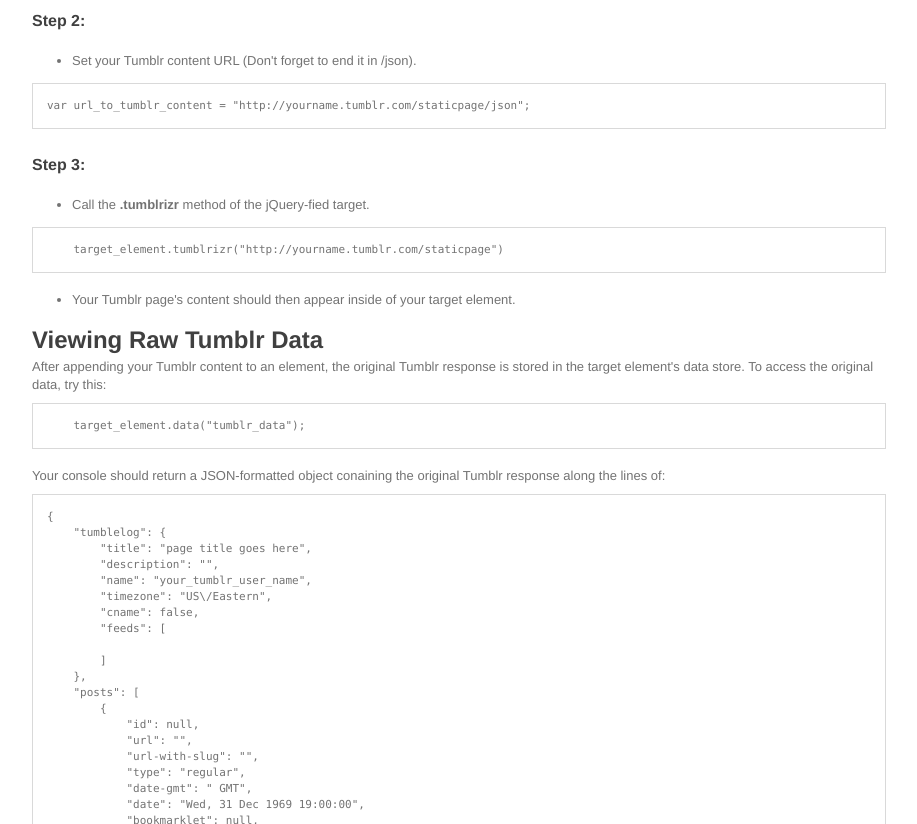
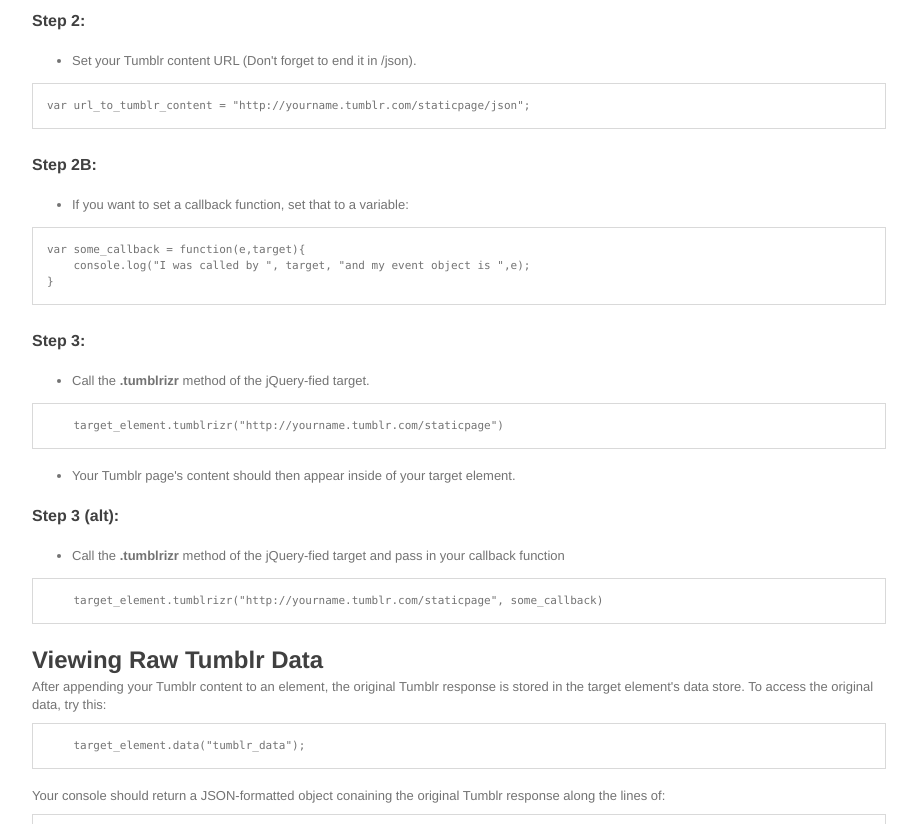
Before and after one commit to omardelarosa/tumblrizr, a plain HTML site: page index.html in a window 1280 px wide. Shown: the part 358-1182 px from the top of the page, without its empty margins (181-1098 px from the left). Drawn offline with Linux system fonts and the light colour scheme.

Commit message:
documentation updates

```diff
--- a/index.html
+++ b/index.html
@@ -186,6 +186,18 @@
 <pre><code>var url_to_tumblr_content = "http://yourname.tumblr.com/staticpage/json";
 </code></pre>
 
+<h4>Step 2B:</h4>
+
+<ul>
+<li>If you want to set a callback function, set that to a variable:</li>
+</ul>
+
+
+<pre><code>var some_callback = function(e,target){
+    console.log("I was called by ", target, "and my event object is ",e);
+}
+</code></pre>
+
 <h4>Step 3:</h4>
 
 <ul>
@@ -200,6 +212,16 @@
 <li>Your Tumblr page's content should then appear inside of your target element.</li>
 </ul>
 
+
+<h4>Step 3 (alt):</h4>
+
+<ul>
+<li>Call the <strong>.tumblrizr</strong> method of the jQuery-fied target and pass in your callback function</li>
+</ul>
+
+
+<pre><code>    target_element.tumblrizr("http://yourname.tumblr.com/staticpage", some_callback)
+</code></pre>
 
 <h2>Viewing Raw Tumblr Data</h2>
 
--- a/tumblrizr.js
+++ b/tumblrizr.js
@@ -4,9 +4,9 @@
 // ==============================================
 // ==============================================
 
-// enclosed function call for minimum footprint
+// enclose the plugin code in a single function call for minimum footprint
 (function($){
-	//definte tumblrize function
+	//define tumblrize function
 	$.fn.tumblrize = function(url, callback){
 		//set target container to value of target or the host object;
 		var target_container = $(this),
@@ -36,6 +36,7 @@
 						callback(e,$target_container)
 					}
 				} else {
+					// error message
 					console.log("Error! Invalid response!")
 					return this
 				}
```
Also changed, not shown: 1 other file.
